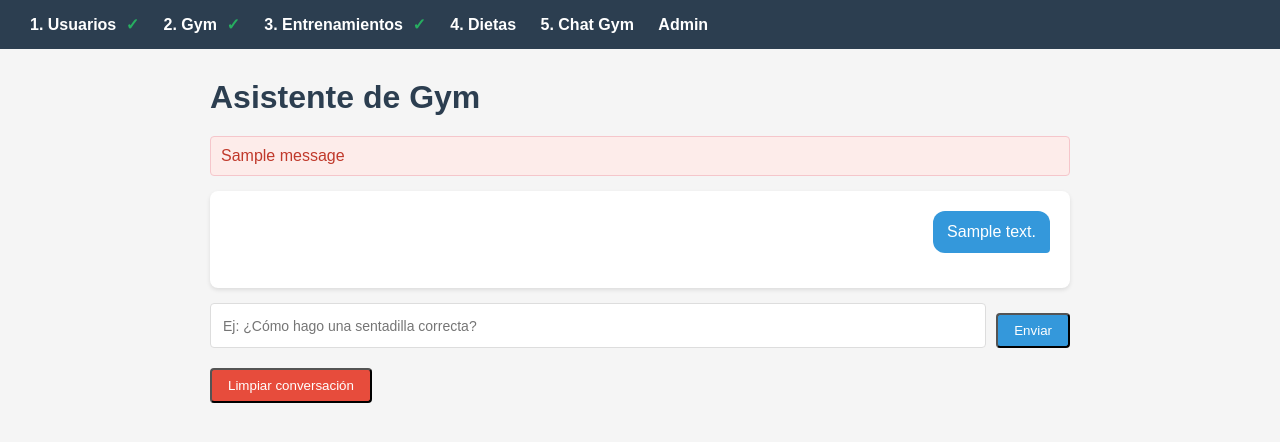
After one commit to JamesLMC1/gym_report, a Django app: page /chat/ in a window 1280 px wide. The commit adds this page. Shown: the top 442 px of the page. Run offline with Django 5.2, Linux system fonts and the light colour scheme; tables that the repository leaves empty hold one stand-in row (values such as "Sample post"); one stand-in notice (Sample message) is shown.

Commit message:
App de chat: asistente de gym con DeepSeek via OpenCode

```diff
--- /dev/null
+++ b/chat/apps.py
@@ -0,0 +1,6 @@
+from django.apps import AppConfig
+
+
+class ChatConfig(AppConfig):
+    default_auto_field = 'django.db.models.BigAutoField'
+    name = 'chat'
--- /dev/null
+++ b/chat/models.py
@@ -0,0 +1,18 @@
+from django.db import models
+
+
+class ChatMessage(models.Model):
+    ROLE_CHOICES = [
+        ("user", "Usuario"),
+        ("assistant", "Asistente"),
+    ]
+
+    role = models.CharField(max_length=10, choices=ROLE_CHOICES)
+    content = models.TextField()
+    created_at = models.DateTimeField(auto_now_add=True)
+
+    class Meta:
+        ordering = ["created_at"]
+
+    def __str__(self):
+        return f"{self.role}: {self.content[:50]}"
--- /dev/null
+++ b/chat/templates/chat/index.html
@@ -0,0 +1,57 @@
+{% extends "base.html" %}
+
+{% block title %}Chat - Asistente de Gym{% endblock %}
+
+{% block content %}
+<style>
+    .chat-box { background: white; border-radius: 8px; box-shadow: 0 2px 4px rgba(0,0,0,0.1); padding: 20px; margin-bottom: 15px; max-height: 480px; overflow-y: auto; }
+    .msg { margin-bottom: 15px; display: flex; }
+    .msg.user { justify-content: flex-end; }
+    .bubble { max-width: 75%; padding: 10px 14px; border-radius: 12px; white-space: pre-wrap; line-height: 1.4; }
+    .msg.user .bubble { background: #3498db; color: white; border-bottom-right-radius: 4px; }
+    .msg.assistant .bubble { background: #ecf0f1; color: #333; border-bottom-left-radius: 4px; }
+    .chat-empty { color: #999; font-style: italic; text-align: center; padding: 30px 0; }
+    .chat-form { display: flex; gap: 10px; }
+    .chat-form input { flex: 1; padding: 12px; border: 1px solid #ddd; border-radius: 4px; font-size: 14px; }
+    .chat-form input:focus { outline: none; border-color: #3498db; }
+    .chat-error { background: #fdecea; color: #c0392b; border: 1px solid #f5c6cb; border-radius: 4px; padding: 10px; margin-bottom: 15px; }
+</style>
+
+<h1>Asistente de Gym</h1>
+
+{% if messages %}
+    {% for message in messages %}
+    <div class="chat-error">{{ message }}</div>
+    {% endfor %}
+{% endif %}
+
+<div class="chat-box" id="chat-box">
+    {% if mensajes %}
+        {% for m in mensajes %}
+        <div class="msg {{ m.role }}">
+            <div class="bubble">{{ m.content }}</div>
+        </div>
+        {% endfor %}
+    {% else %}
+        <p class="chat-empty">Hazme una pregunta sobre gym: ejercicios, rutinas, técnica o nutrición.</p>
+    {% endif %}
+</div>
+
+<form class="chat-form" method="post" action="{% url 'chat:index' %}">
+    {% csrf_token %}
+    <input type="text" name="pregunta" placeholder="Ej: ¿Cómo hago una sentadilla correcta?" autocomplete="off" required>
+    <button type="submit" class="btn">Enviar</button>
+</form>
+
+{% if mensajes %}
+<form method="post" action="{% url 'chat:limpiar' %}" style="margin-top: 10px;">
+    {% csrf_token %}
+    <button type="submit" class="btn btn-danger">Limpiar conversación</button>
+</form>
+{% endif %}
+
+<script>
+    const box = document.getElementById('chat-box');
+    box.scrollTop = box.scrollHeight;
+</script>
+{% endblock %}
--- /dev/null
+++ b/chat/urls.py
@@ -0,0 +1,9 @@
+from django.urls import path
+from . import views
+
+app_name = "chat"
+
+urlpatterns = [
+    path("", views.index, name="index"),
+    path("limpiar/", views.limpiar, name="limpiar"),
+]
--- /dev/null
+++ b/chat/views.py
@@ -0,0 +1,96 @@
+import json
+import urllib.error
+import urllib.request
+from pathlib import Path
+
+from django.contrib import messages
+from django.shortcuts import redirect, render
+
+from config.env import get_env
+from .models import ChatMessage
+
+PROMPT_PATH = Path(__file__).resolve().parent / "prompts" / "asistente_gym.md"
+HISTORY_LIMIT = 20
+
+DEFAULT_SYSTEM_PROMPT = (
+    "Eres un asistente de gimnasio. Respondes solo preguntas sobre "
+    "entrenamiento, ejercicios, rutinas y nutrición básica, en español y de forma corta."
+)
+
+
+def _system_prompt():
+    try:
+        return PROMPT_PATH.read_text(encoding="utf-8")
+    except OSError:
+        return DEFAULT_SYSTEM_PROMPT
+
+
+def _session_id(request):
+    if not request.session.session_key:
+        request.session.create()
+    return request.session.session_key
+
+
+def _call_deepseek(question, history, session_id):
+    api_key = get_env("OPENCODE_API_KEY")
+    if not api_key:
+        return None, "Falta la variable OPENCODE_API_KEY en el archivo .env"
+
+    model = get_env("OPENCODE_MODEL", "deepseek-v4-flash")
+    base_url = get_env("OPENCODE_BASE_URL", "https://opencode.ai/zen/v1").rstrip("/")
+
+    msgs = [{"role": "system", "content": _system_prompt()}]
+    msgs.extend({"role": m.role, "content": m.content} for m in history)
+    msgs.append({"role": "user", "content": question})
+
+    payload = json.dumps({"model": model, "messages": msgs}).encode("utf-8")
+    req = urllib.request.Request(
+        f"{base_url}/chat/completions",
+        data=payload,
+        headers={
+            "Content-Type": "application/json",
+            "Authorization": f"Bearer {api_key}",
+            "User-Agent": "GymChat/1.0",
+            "x-opencode-session": session_id,
+        },
+        method="POST",
+    )
+
+    try:
+        with urllib.request.urlopen(req, timeout=60) as r:
+            data = json.loads(r.read())
+        return data["choices"][0]["message"]["content"], None
+    except urllib.error.HTTPError as e:
+        detalle = e.read().decode("utf-8", errors="replace")
+        return None, f"Error de la API ({e.code}): {detalle}"
+    except Exception as e:
+        return None, f"No se pudo conectar con el modelo: {e}"
+
+
+def index(request):
+    if request.method == "POST":
+        pregunta = request.POST.get("pregunta", "").strip()
+        if not pregunta:
+            messages.error(request, "Escribe una pregunta antes de enviarla.")
+            return redirect("chat:index")
+
+        qs = ChatMessage.objects.all()
+        historial = list(qs[max(0, qs.count() - HISTORY_LIMIT):])
+        respuesta, error = _call_deepseek(pregunta, historial, _session_id(request))
+
+        if error:
+            messages.error(request, error)
+        else:
+            ChatMessage.objects.create(role="user", content=pregunta)
+            ChatMessage.objects.create(role="assistant", content=respuesta)
+
+        return redirect("chat:index")
+
+    mensajes = ChatMessage.objects.all()
+    return render(request, "chat/index.html", {"mensajes": mensajes})
+
+
+def limpiar(request):
+    if request.method == "POST":
+        ChatMessage.objects.all().delete()
+    return redirect("chat:index")
--- a/config/settings.py
+++ b/config/settings.py
@@ -1,6 +1,11 @@
 from pathlib import Path
 
+from config.env import load_env
+
 BASE_DIR = Path(__file__).resolve().parent.parent
+
+load_env()
+
 
 SECRET_KEY = 'django-insecure-d*363e5^9)gxoqttzpljd)1itqj9m=w8&m&6k87*tgokvm0k$@'
 
@@ -19,6 +24,7 @@ INSTALLED_APPS = [
     'workouts.apps.WorkoutsConfig',
     'usuarios.apps.UsuariosConfig',
     'dietas.apps.DietasConfig',
+    'chat.apps.ChatConfig',
 ]
 
 MIDDLEWARE = [
--- a/config/urls.py
+++ b/config/urls.py
@@ -7,4 +7,5 @@ urlpatterns = [
     path('workouts/', include('workouts.urls')),
     path('usuarios/', include('usuarios.urls')),
     path('dietas/', include('dietas.urls')),
+    path('chat/', include('chat.urls')),
 ]
--- a/templates/base.html
+++ b/templates/base.html
@@ -40,6 +40,7 @@
         <a href="{% url 'gym:index' %}">2. Gym {% if tiene_ejercicios %}<span class="nav-check">&#10003;</span>{% elif not tiene_usuarios %}<span class="nav-lock">&#128274;</span>{% endif %}</a>
         <a href="{% url 'workouts:index' %}">3. Entrenamientos {% if not tiene_ejercicios and tiene_usuarios %}<span class="nav-lock">&#128274;</span>{% elif tiene_ejercicios %}<span class="nav-check">&#10003;</span>{% endif %}</a>
         <a href="{% url 'dietas:index' %}">4. Dietas</a>
+        <a href="{% url 'chat:index' %}">5. Chat Gym</a>
         <a href="{% url 'admin:index' %}">Admin</a>
     </nav>
     <div class="container">
```
Also changed, not shown: chat/admin.py (added, +8 -0 lines), chat/prompts/asistente_gym.md (added, +22 -0 lines), config/env.py (added, +24 -0 lines), opencode.json (added, +11 -0 lines), chat/__init__.py (added), chat/migrations/0001_initial.py (added), chat/migrations/__init__.py (added), 1 other file.
